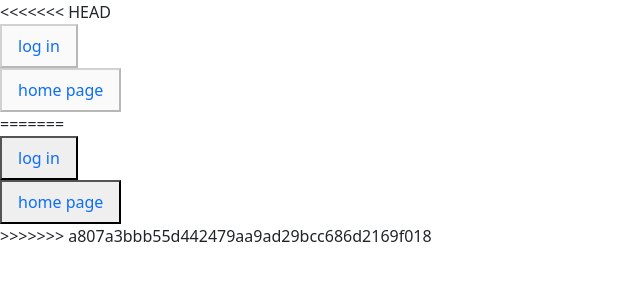
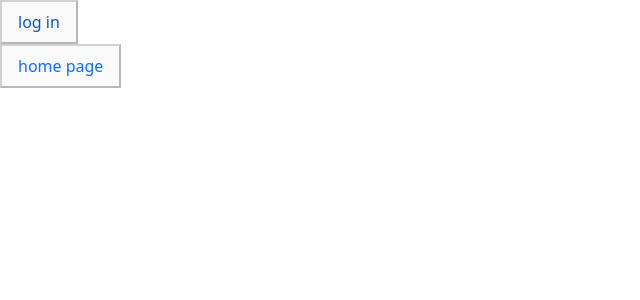
Before and after one commit to shivamottaghi/php-pricecalculator-challenge, a PHP site: page /view/header.php in a window 1280 px wide. Shown: the top 300 px of the page, without its empty margins (0-640 px from the left). Run offline with PHP 8.4, Linux system fonts and the light colour scheme; some libraries are stand-ins or nearby versions.

Commit message:
fix merge conflict on header view

```diff
--- a/view/header.php
+++ b/view/header.php
@@ -13,12 +13,7 @@
 
 <nav class="nav">
     <form method="get">
-<<<<<<< HEAD
         <button name="page" value="login" type="submit" class="nav-link active" aria-current="page" href="#" disabled>log in</button>
         <button name="page" value="homePage" class="nav-link" href="#" disabled>home page</button>
-=======
-        <button name="page" value="login" type="submit" class="nav-link active" aria-current="page" href="#">log in</button>
-        <button name="page" value="homePage" class="nav-link" href="#">home page</button>
->>>>>>> a807a3bbb55d442479aa9ad29bcc686d2169f018
     </form>
 </nav>
```
